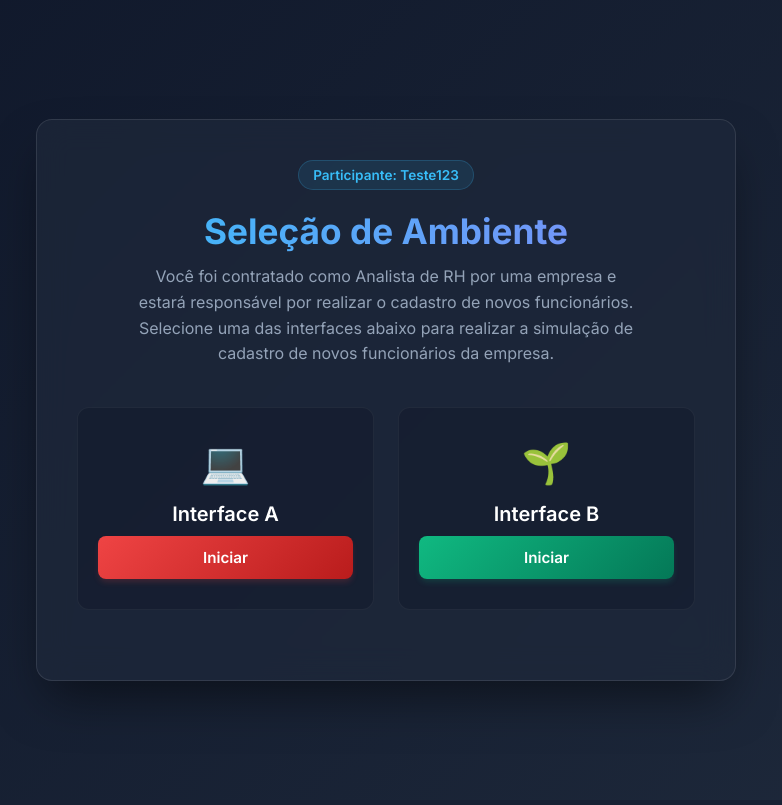
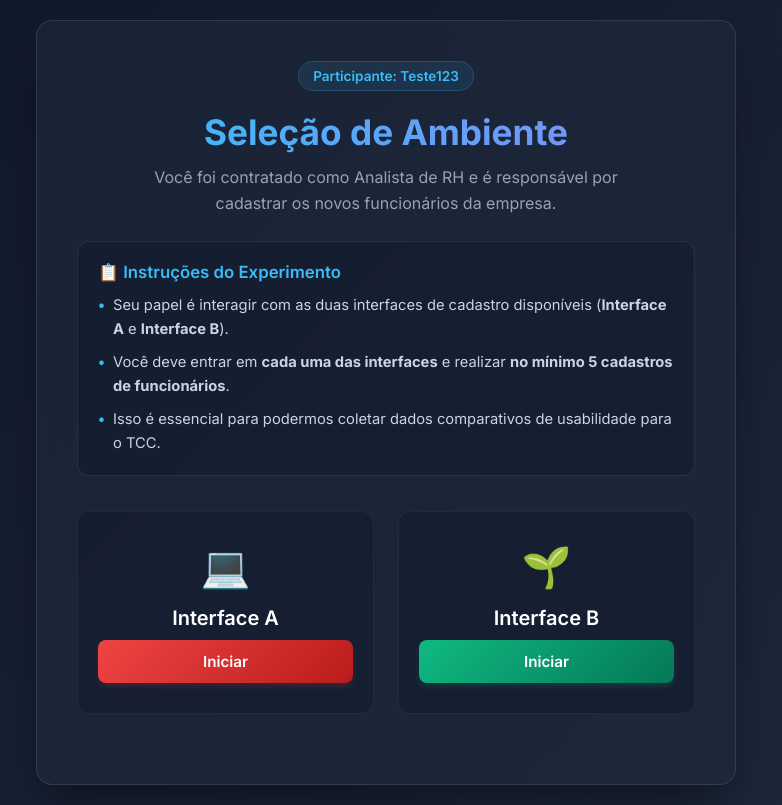
Before and after one commit to MatheusNelvam/TesteA-B-TCC, a Django app: template experimento/templates/experimento/selecao.html in a window 1280 px wide. Shown: the whole page, without its empty margins (254-1036 px from the left). Before the commit the page ends 700 px from the top, so only its background shows below. Run offline with Django 5.2, Linux system fonts and the light colour scheme; the template is opened without the code that fills it: values that come from a table or form of the project are taken from there, others are empty; data comes from the database, SQL or seed files in the repository; both versions use the stored data as it was after the commit.

Commit message:
add experiment instructions on selection page

```diff
--- a/experimento/templates/experimento/selecao.html
+++ b/experimento/templates/experimento/selecao.html
@@ -196,10 +196,27 @@
     <div class="container">
         <div class="user-badge">Participante: {{ participante.identificador }}</div>
         <h1>Seleção de Ambiente</h1>
-        <p class="subtitle">Você foi contratado como Analista de RH por uma empresa e estará responsável por realizar o
-            cadastro de novos funcionários.
-            Selecione uma das interfaces abaixo para realizar a simulação de cadastro de novos funcionários da empresa.
-        </p>
+        <p class="subtitle" style="margin-bottom: 25px;">Você foi contratado como Analista de RH e é responsável por cadastrar os novos funcionários da empresa.</p>
+
+        <div style="background: rgba(15, 23, 42, 0.4); border: 1px solid rgba(255, 255, 255, 0.08); border-radius: 12px; padding: 20px; margin-bottom: 35px; text-align: left;">
+            <h3 style="font-size: 1.05rem; font-weight: 600; color: #38bdf8; margin-bottom: 12px; display: flex; align-items: center; gap: 8px;">
+                📋 Instruções do Experimento
+            </h3>
+            <ul style="list-style: none; font-size: 0.92rem; color: #cbd5e1; line-height: 1.6; padding-left: 0;">
+                <li style="margin-bottom: 10px; display: flex; align-items: flex-start; gap: 8px;">
+                    <span style="color: #38bdf8; font-weight: bold;">•</span>
+                    <span>Seu papel é interagir com as duas interfaces de cadastro disponíveis (<strong>Interface A</strong> e <strong>Interface B</strong>).</span>
+                </li>
+                <li style="margin-bottom: 10px; display: flex; align-items: flex-start; gap: 8px;">
+                    <span style="color: #38bdf8; font-weight: bold;">•</span>
+                    <span>Você deve entrar em <strong>cada uma das interfaces</strong> e realizar <strong>no mínimo 5 cadastros de funcionários</strong>.</span>
+                </li>
+                <li style="display: flex; align-items: flex-start; gap: 8px;">
+                    <span style="color: #38bdf8; font-weight: bold;">•</span>
+                    <span>Isso é essencial para podermos coletar dados comparativos de usabilidade para o TCC.</span>
+                </li>
+            </ul>
+        </div>
 
         <div class="grid-options">
             <div class="card-option">
```
Also changed, not shown: db.sqlite3.
